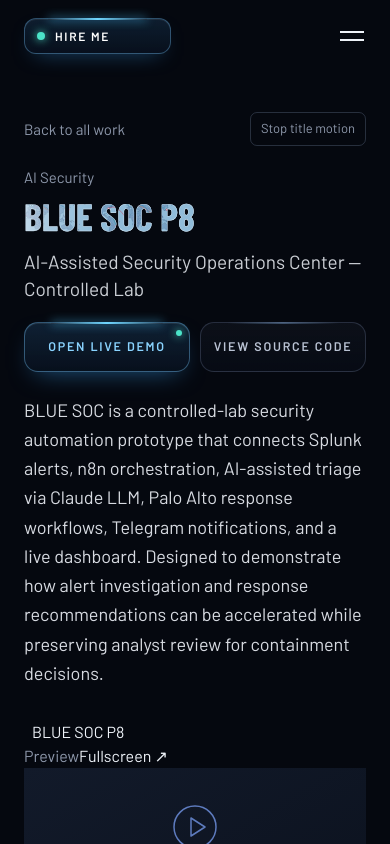
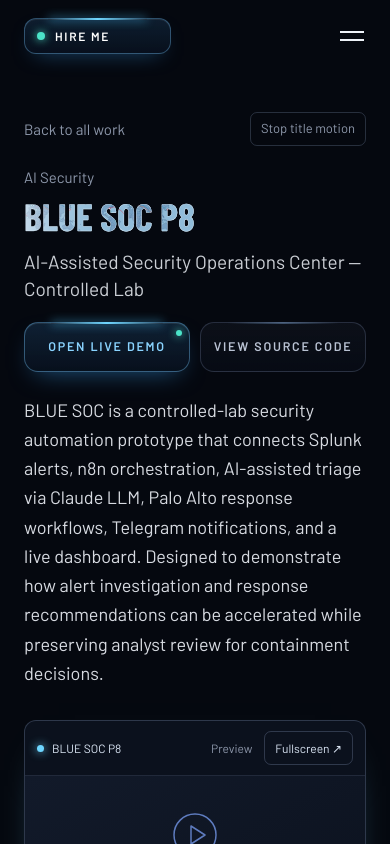
Before and after one commit to kamara1994/portfolio, a Next.js app: page /projects/blue-soc-p8 in a window 390 px wide. Shown: the top 844 px of the page. Built offline with nearby package versions, Linux system fonts and the light colour scheme.

Commit message:
Style responsive premium project experience

```diff
--- a/app/globals.css
+++ b/app/globals.css
@@ -634,3 +634,49 @@ section[id], footer[id] { scroll-margin-top: 76px; }
   }
 }
 @media (prefers-reduced-motion: reduce) { .title-motion-control { display: none; } }
+
+/* Reversible project showcase enhancements. Scoped to project pages. */
+.pe-project-page { --pe-accent: #82b5ff; position: relative; }
+.pe-project-page[data-project="blue-soc-p8"] { --pe-accent: #6ed6ff; }
+.pe-project-page[data-project="salone-aegis"], .pe-project-page[data-project="enterprise-networking"] { --pe-accent: #67ddc4; }
+.pe-project-page[data-project="blue-x"] { --pe-accent: #b2a2ff; }
+.pe-project-page[data-project="fortress-v2"] { --pe-accent: #8abfff; }
+.pe-project-page[data-project="pweza-voice-agent"] { --pe-accent: #6cdbc9; }
+.pe-progress { position: fixed; inset: 0 0 auto; height: 3px; z-index: 80; pointer-events: none; }
+.pe-progress > div { height: 100%; width: 100%; transform-origin: left; transform: scaleX(0); background: linear-gradient(90deg,#4cc9ff,var(--pe-accent)); }
+.pe-media-stage { overflow: hidden; border: 1px solid rgba(150,170,210,.25); border-radius: 12px; background: #0b111d; box-shadow: 0 15px 45px -35px var(--pe-accent); }
+.pe-media-bar { display:flex; align-items:center; flex-wrap:wrap; gap:8px 12px; justify-content:space-between; border-bottom:1px solid rgba(150,170,210,.16); padding:10px 12px; font-size:12px; color:#dbe6f5; }
+.pe-media-bar > div { flex:1 1 110px; }
+.pe-media-dot { width:7px; height:7px; flex:none; border-radius:50%; background:var(--pe-accent); box-shadow:0 0 10px var(--pe-accent); }
+.pe-media-stage:fullscreen { display:flex; flex-direction:column; border-radius:0; background:#05080f; }
+.pe-media-stage:fullscreen .pe-media-body { flex:1; aspect-ratio:auto; min-height:0; }
+.pe-small-button { border:1px solid rgba(150,170,210,.26); padding:7px 10px; border-radius:7px; font-size:12px; color:#dbe6f5; transition:border-color .2s, background .2s; }
+.pe-small-button:hover:not(:disabled), .pe-small-button[aria-pressed="true"] { border-color:var(--pe-accent,#82b5ff); background:rgba(127,166,255,.1); }
+.pe-small-button:disabled { opacity:.45; cursor:default; }
+.pe-section-nav { display:flex; flex-wrap:wrap; gap:8px 18px; border-top:1px solid rgba(150,170,210,.16); border-bottom:1px solid rgba(150,170,210,.16); padding:12px 0; font-size:14px; color:#aebbd0; }
+.pe-section-nav a:hover { color:var(--pe-accent); }
+.pe-eyebrow { font-size:11px; font-weight:600; letter-spacing:.11em; text-transform:uppercase; color:#9eafc8; }
+.pe-architecture { display:grid; grid-template-columns:minmax(0,1fr) minmax(0,1fr); gap:20px; padding:20px; border:1px solid rgba(150,170,210,.2); border-radius:14px; background:radial-gradient(ellipse at 0% 0%,rgba(76,201,255,.07),transparent 65%),#0b111d; }
+.pe-flow { display:grid; gap:12px; }
+.pe-flow li { position:relative; }
+.pe-flow li:not(:last-child)::after { content:''; position:absolute; left:26px; top:100%; height:12px; border-left:1px solid #47627e; }
+.pe-flow-node { display:flex; gap:12px; align-items:center; width:100%; text-align:left; padding:10px 12px; border:1px solid rgba(150,170,210,.2); border-radius:8px; background:#111b2b; color:#dbe5f3; font-size:14px; line-height:1.3; }
+.pe-flow-node:hover,.pe-flow-node[aria-pressed="true"] { border-color:var(--pe-accent); background:#152b40; }
+.pe-step-number { flex:none; font-family:monospace; font-size:12px; color:var(--pe-accent); }
+.pe-stage-detail { align-self:start; padding:20px; border-radius:10px; border:1px solid rgba(150,170,210,.15); background:#101a29; }
+.pe-evidence-card { display:block; border:1px solid rgba(150,170,210,.2); border-radius:10px; padding:16px; background:#0e1726; transition:border-color .2s,background .2s; }
+.pe-evidence-card:hover { border-color:var(--pe-accent); background:#142337; }
+.pe-code-header { display:flex; flex-wrap:wrap; gap:8px; align-items:center; justify-content:space-between; padding:12px 16px; border-bottom:1px solid rgba(150,170,210,.16); }
+.pe-code-grid { display:grid; grid-template-columns:minmax(150px,210px) minmax(0,1fr); }
+.pe-file-list { display:flex; flex-direction:column; align-items:stretch; gap:5px; padding:10px; border-right:1px solid rgba(150,170,210,.16); background:#0b111d; }
+.pe-code-file { border:1px solid transparent; border-radius:6px; text-align:left; padding:10px; color:#c6d5e9; }
+.pe-code-file:hover,.pe-code-file[aria-pressed="true"] { border-color:#496b91; background:#192c40; }
+.pe-code-search { min-width:120px; max-width:260px; flex:1; padding:7px 9px; border:1px solid rgba(150,170,210,.25); border-radius:7px; background:#0b111d; color:#eef2f8; font-size:13px; }
+.pe-next { background:radial-gradient(ellipse at 80% 40%,rgba(76,201,255,.07),transparent 65%); }
+.pe-next-link { display:flex; align-items:center; gap:20px; justify-content:space-between; }
+.pe-next-arrow { display:grid; place-items:center; flex:none; width:48px; height:48px; border-radius:50%; border:1px solid rgba(150,170,210,.28); font-size:24px; color:var(--pe-accent); transition:transform .25s,background .25s; }
+.pe-next-link:hover .pe-next-arrow { transform:translate(3px,-3px); background:#17283b; }
+@keyframes pe-arrival { from { opacity:.72; transform:translateY(8px); } to { opacity:1; transform:none; } }
+@media(prefers-reduced-motion:no-preference) { .pe-project-page > header { animation:pe-arrival .42s ease-out both; } }
+@media(prefers-reduced-motion:reduce) { .pe-next-arrow,.pe-small-button,.pe-evidence-card { transition:none; } }
+@media(max-width:767px) { .pe-architecture,.pe-code-grid { grid-template-columns:minmax(0,1fr); } .pe-architecture{padding:12px;} .pe-file-list{flex-direction:row; flex-wrap:wrap; border-right:0; border-bottom:1px solid rgba(150,170,210,.16);} .pe-code-file {flex:1 1 125px;} .pe-next-arrow{width:38px;height:38px;} }
```
